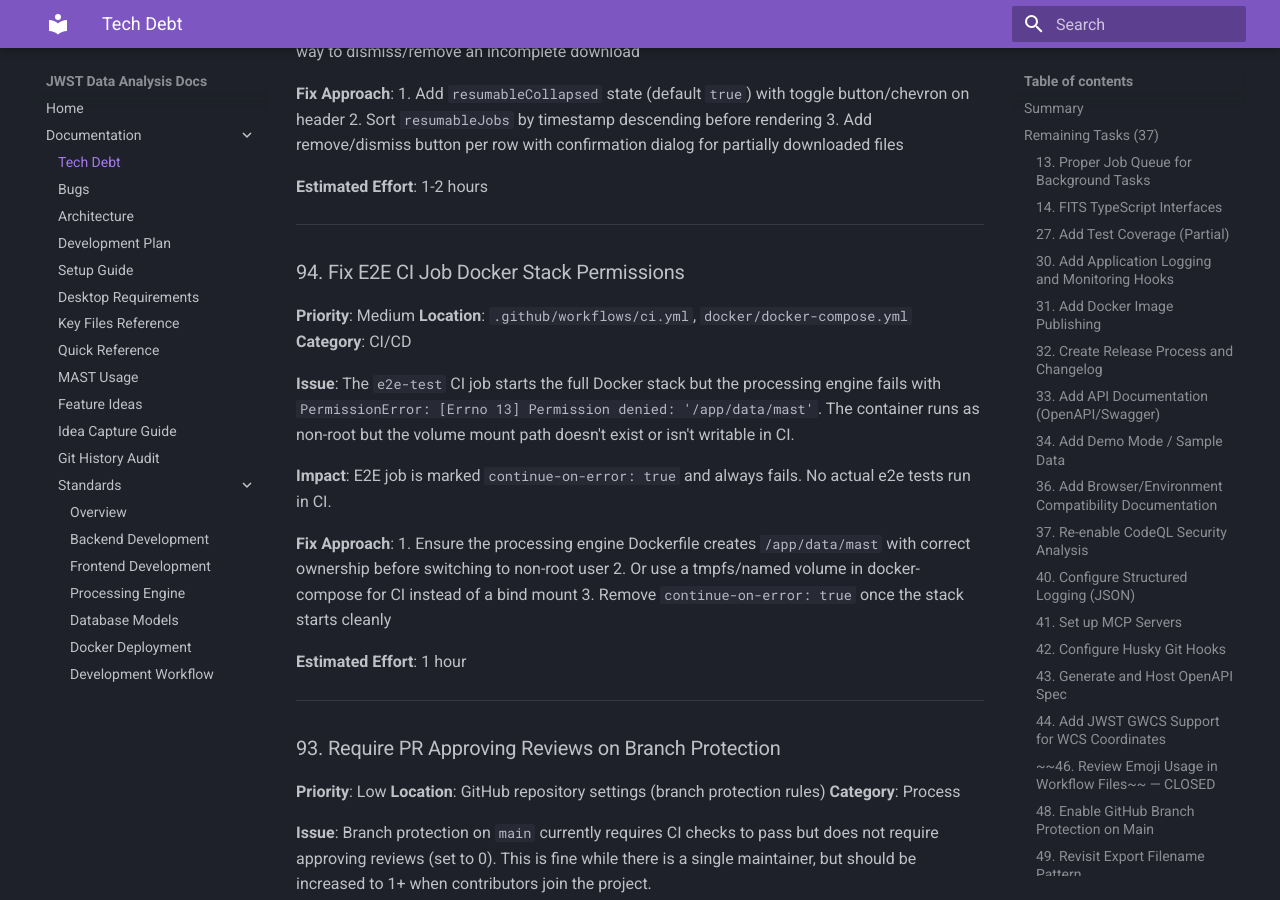
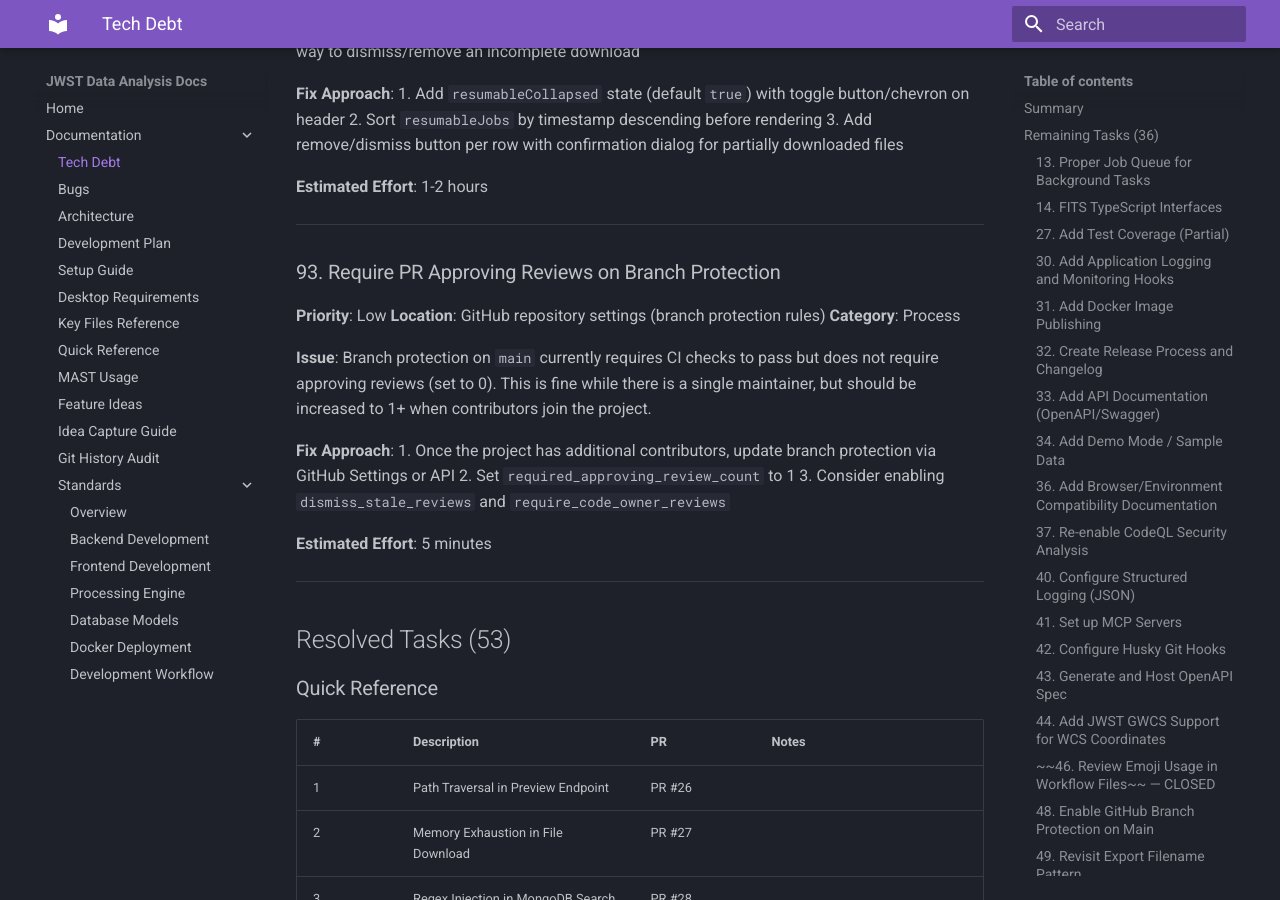
Before and after one commit to Snoww3d/jwst-data-analysis, an MkDocs documentation site: the page built from docs/tech-debt.md, in a window 1280 px wide and 900 px high, scrolled down 11854 px. Built offline with MkDocs 1.6.1 and Material for MkDocs 9.7.7, drawn with Linux system fonts in a browser that asks for light colours; some of the changed text lies outside the part shown.

Commit message:
fix: resolve e2e CI Docker stack permission and frontend issues
Two root causes for the e2e-test job failure:
1. Processing engine PermissionError: bind mount ../data:/app/data
   overrides Dockerfile's pre-created directory. Fix: mkdir -p data/mast
   with chmod 777 before docker compose up.
2. Frontend not starting: base docker-compose.yml doesn't define the
   frontend service (it's in the override). Fix: include both compose
   files in CI.

Also increase health wait timeout to 120s (60 attempts x 2s) and
remove continue-on-error now that the stack should start cleanly.

Resolves tech debt #94.

Co-Authored-By: Claude Opus 4.6 <noreply@anthropic.com>

```diff
--- a/docs/tech-debt.md
+++ b/docs/tech-debt.md
@@ -6,9 +6,9 @@ This document tracks tech debt items and their resolution status.
 
 | Status | Count |
 |--------|-------|
-| **Resolved** | 53 |
+| **Resolved** | 54 |
 | **Moved to bugs.md** | 3 |
-| **Remaining** | 37 |
+| **Remaining** | 36 |
 
 > **Code Style Suppressions (2026-02-03)**: Items #77-#87 track StyleCop/CodeAnalysis rule suppressions in `.editorconfig`. Lower priority but tracked for future cleanup.
 
@@ -16,7 +16,7 @@ This document tracks tech debt items and their resolution status.
 
 ---
 
-## Remaining Tasks (37)
+## Remaining Tasks (36)
 
 ### 13. Proper Job Queue for Background Tasks
 **Priority**: Nice to Have
@@ -572,24 +572,6 @@ This document tracks tech debt items and their resolution status.
 
 ---
 
-### 94. Fix E2E CI Job Docker Stack Permissions
-**Priority**: Medium
-**Location**: `.github/workflows/ci.yml`, `docker/docker-compose.yml`
-**Category**: CI/CD
-
-**Issue**: The `e2e-test` CI job starts the full Docker stack but the processing engine fails with `PermissionError: [Errno 13] Permission denied: '/app/data/mast'`. The container runs as non-root but the volume mount path doesn't exist or isn't writable in CI.
-
-**Impact**: E2E job is marked `continue-on-error: true` and always fails. No actual e2e tests run in CI.
-
-**Fix Approach**:
-1. Ensure the processing engine Dockerfile creates `/app/data/mast` with correct ownership before switching to non-root user
-2. Or use a tmpfs/named volume in docker-compose for CI instead of a bind mount
-3. Remove `continue-on-error: true` once the stack starts cleanly
-
-**Estimated Effort**: 1 hour
-
----
-
 ### 93. Require PR Approving Reviews on Branch Protection
 **Priority**: Low
 **Location**: GitHub repository settings (branch protection rules)
```
Also changed, not shown: other parts of docs/tech-debt.md (+1 -0 lines), 1 other file.
